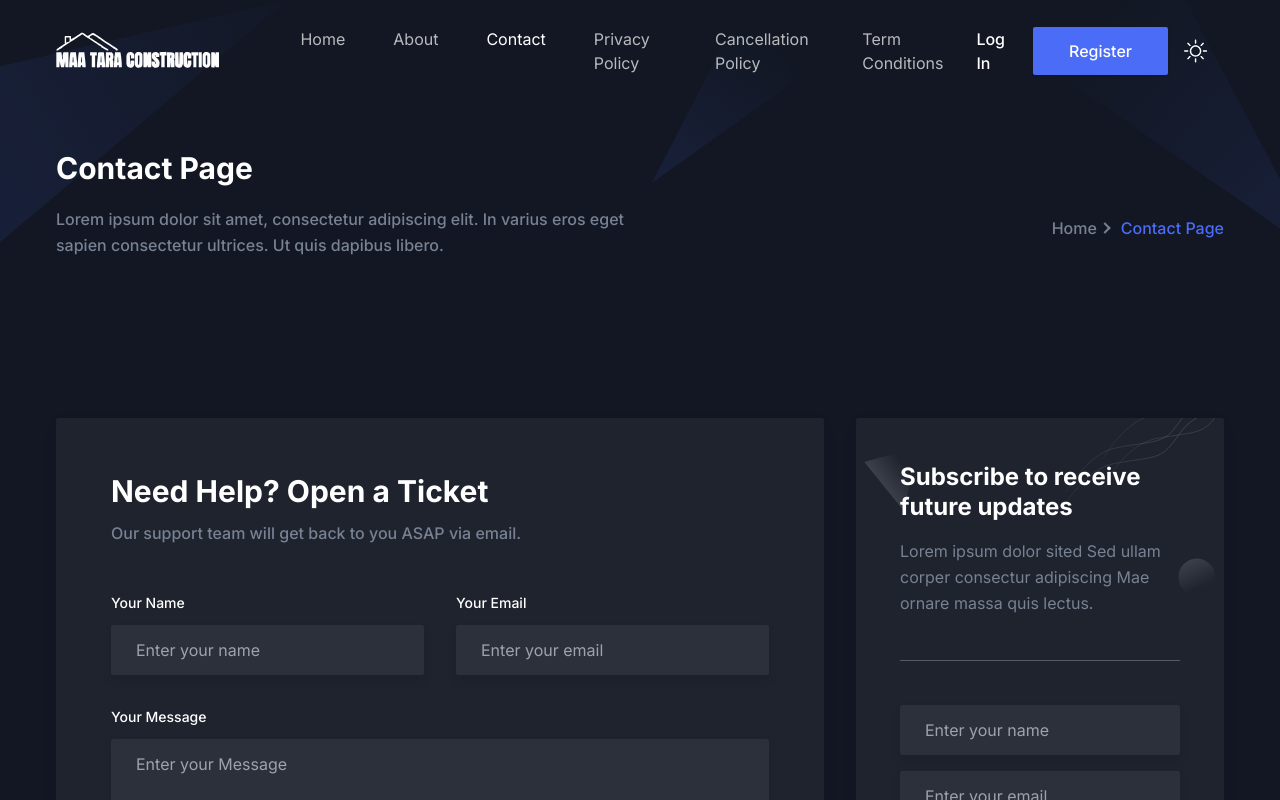
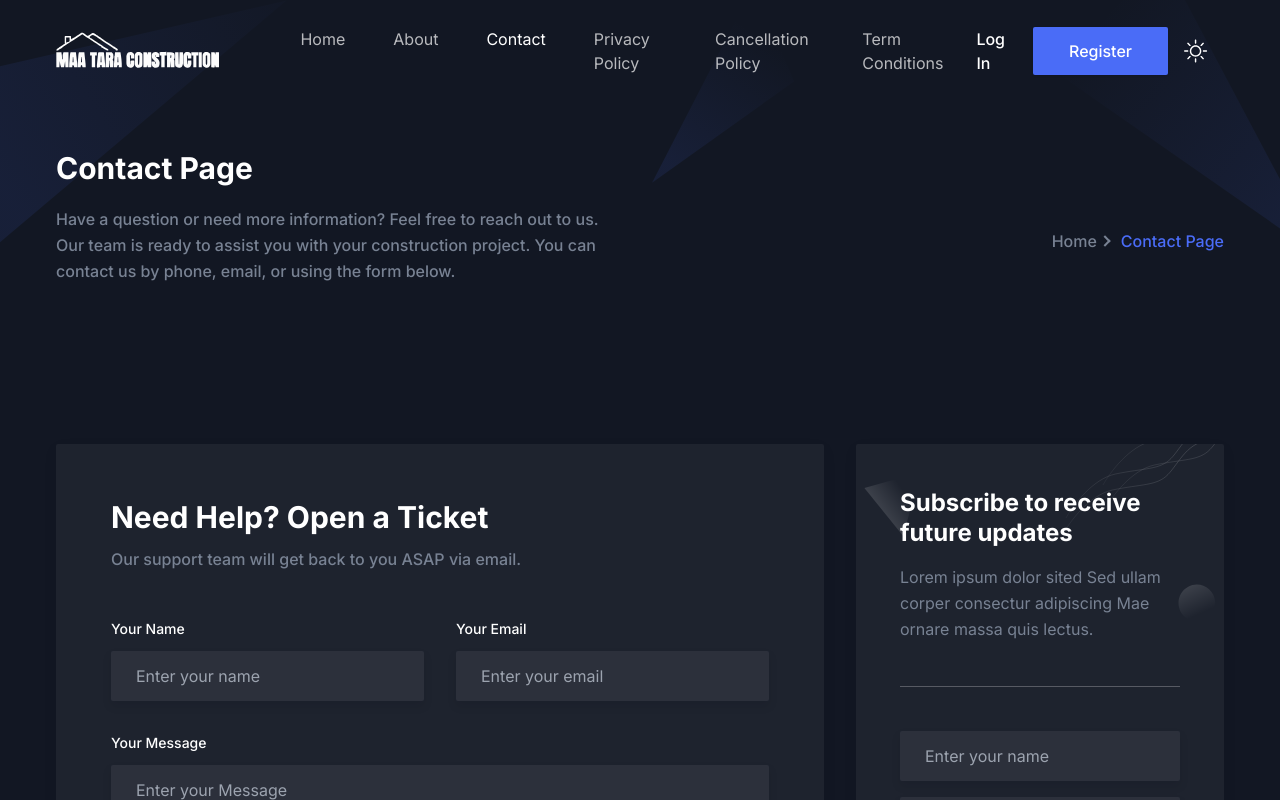
Before and after one commit to dipan/real-estate, a Next.js app: page /contact in a window 1280 px wide. Shown: the top 800 px of the page. Built offline with nearby package versions, Linux system fonts and the light colour scheme.

Commit message:
doc: Contact Page

```diff
--- a/app/contact/page.tsx
+++ b/app/contact/page.tsx
@@ -4,8 +4,8 @@ import Contact from "@/components/Contact";
 import { Metadata } from "next";
 
 export const metadata: Metadata = {
-  title: "Contact Page | Free Next.js Template for Startup and SaaS",
-  description: "This is Contact Page for Startup Nextjs Template",
+  title: "Contact Page",
+  description: "This is Contact Page",
   // other metadata
 };
 
@@ -14,7 +14,7 @@ const ContactPage = () => {
     <>
       <Breadcrumb
         pageName="Contact Page"
-        description="Lorem ipsum dolor sit amet, consectetur adipiscing elit. In varius eros eget sapien consectetur ultrices. Ut quis dapibus libero."
+        description="Have a question or need more information? Feel free to reach out to us. Our team is ready to assist you with your construction project. You can contact us by phone, email, or using the form below."
       />
 
       <Contact />
```
